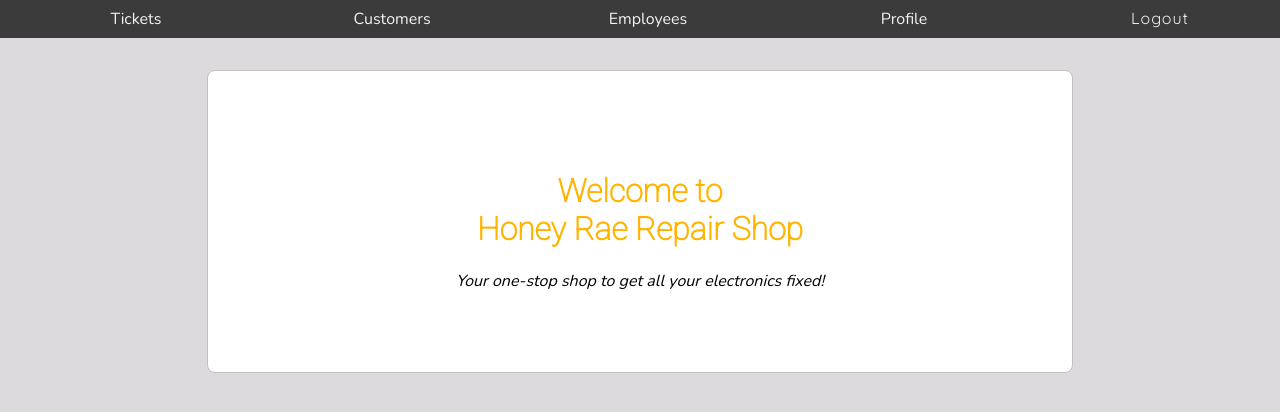
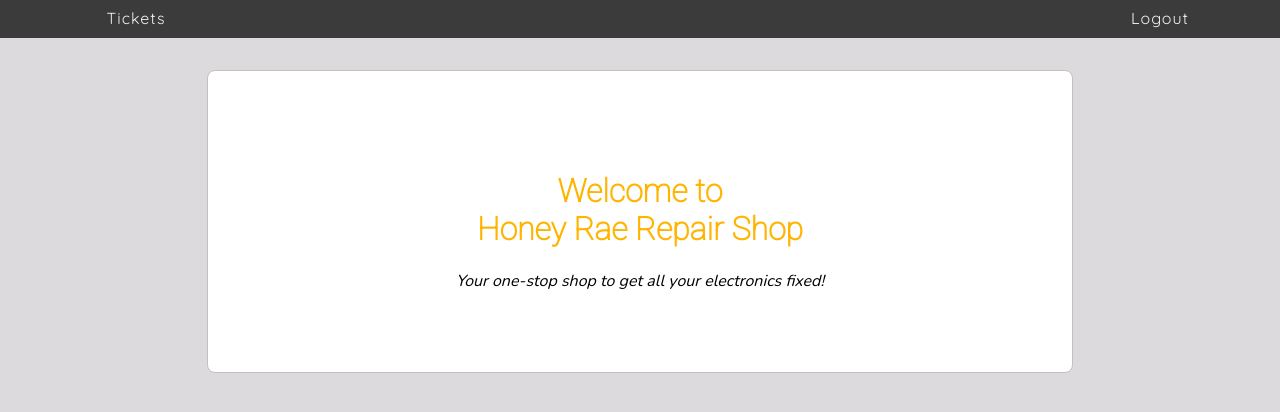
Before and after one commit to jeanpati/honey-rae-repairs, a React (Create React App) app: page / in a window 1280 px wide. Shown: the top 412 px of the page. Built offline with nearby package versions, Linux system fonts and the light colour scheme; sample sign-in values are in the browser's storage.

Commit message:
added employee and customer views

```diff
--- a/src/components/employees/EmployeeDetails.js
+++ b/src/components/employees/EmployeeDetails.js
@@ -5,7 +5,7 @@ import { getEmployeeByUserId } from "../../services/employeeService";
 import("./EmployeeList.css");
 
 export const EmployeeDetails = () => {
-  const [employee, setEmployee] = useState([]);
+  const [employee, setEmployee] = useState({});
   const { employeeId } = useParams();
 
   useEffect(() => {
--- /dev/null
+++ b/src/components/nav/CustomerNav.js
@@ -0,0 +1,31 @@
+import { Link, useNavigate } from "react-router-dom";
+import "./NavBar.css";
+
+export const CustomerNav = () => {
+  const navigate = useNavigate();
+  return (
+    <ul className="navbar">
+      <li className="navbar-item">
+        <Link className="navbar-link" to="/tickets">
+          Tickets
+        </Link>
+      </li>
+      {localStorage.getItem("honey_user") ? (
+        <li className="navbar-item navbar-logout">
+          <Link
+            className="navbar-link"
+            to=""
+            onClick={() => {
+              localStorage.removeItem("honey_user");
+              navigate("/", { replace: true });
+            }}
+          >
+            Logout
+          </Link>
+        </li>
+      ) : (
+        ""
+      )}
+    </ul>
+  );
+};
--- a/src/components/nav/NavBar.js
+++ b/src/components/nav/EmployeeNav.js
@@ -1,7 +1,7 @@
 import "./NavBar.css";
 import { Link, useNavigate } from "react-router-dom";
 
-export const NavBar = () => {
+export const EmployeeNav = () => {
   const navigate = useNavigate();
   return (
     <ul className="navbar">
--- a/src/components/tickets/TicketList.js
+++ b/src/components/tickets/TicketList.js
@@ -12,13 +12,20 @@ export const TicketList = ({ currentUser }) => {
 
   const getAndSetTickets = () => {
     getAllTickets().then((ticketsArray) => {
-      setAllTickets(ticketsArray);
+      if (currentUser.isStaff) {
+        setAllTickets(ticketsArray);
+      } else {
+        const customerTickets = ticketsArray.filter(
+          (ticket) => ticket.userId === currentUser.id
+        );
+        setAllTickets(customerTickets);
+      }
     });
   };
 
   useEffect(() => {
     getAndSetTickets();
-  }, []);
+  }, [currentUser]);
 
   useEffect(() => {
     if (showEmergencyOnly) {
--- a/src/views/ApplicationViews.js
+++ b/src/views/ApplicationViews.js
@@ -1,13 +1,6 @@
-import { Outlet, Route, Routes } from "react-router-dom";
-import { NavBar } from "../components/nav/NavBar";
-import { Welcome } from "../components/welcome/Welcome";
-import { TicketList } from "../components/tickets/TicketList";
-import { CustomersList } from "../components/customers/CustomersList";
-import { CustomerDetails } from "../components/customers/CustomerDetails";
-import { EmployeeList } from "../components/employees/EmployeeList";
-import { EmployeeDetails } from "../components/employees/EmployeeDetails";
 import { useEffect, useState } from "react";
-import { EmployeeForm } from "../forms/EmployeeForm";
+import { CustomerViews } from "./CustomerViews";
+import { EmployeeViews } from "./EmployeeViews";
 export const ApplicationViews = () => {
   const [currentUser, setCurrentUser] = useState({});
 
@@ -18,40 +11,9 @@ export const ApplicationViews = () => {
     setCurrentUser(honeyUserObject);
   }, []);
 
-  return (
-    <>
-      <Routes>
-        <Route
-          path="/"
-          element={
-            <>
-              <NavBar />
-              <Outlet />
-            </>
-          }
-        >
-          <Route index element={<Welcome />} />
-          <Route
-            path="tickets"
-            element={<TicketList currentUser={currentUser} />}
-          />
-          <Route path="customers">
-            <Route index element={<CustomersList />} />
-            <Route path=":customerId" element={<CustomerDetails />} />{" "}
-            {/* /customers/:customerId whenever the path of our app matches this
-    it will take whatever is after customers and store it on an object.
-    We access it via useParams hook in CustomerDetails. the key being returned will be the customerId above which is line 7 in params of CustDetails*/}
-          </Route>
-          <Route path="employees">
-            <Route index element={<EmployeeList />} />
-            <Route path=":employeeId" element={<EmployeeDetails />} />{" "}
-          </Route>
-          <Route
-            path="profile"
-            element={<EmployeeForm currentUser={currentUser} />}
-          />
-        </Route>
-      </Routes>
-    </>
+  return currentUser.isStaff ? (
+    <EmployeeViews currentUser={currentUser} />
+  ) : (
+    <CustomerViews currentUser={currentUser} />
   );
 };
--- /dev/null
+++ b/src/views/CustomerViews.js
@@ -0,0 +1,26 @@
+import { Outlet, Route, Routes } from "react-router-dom";
+import { Welcome } from "../components/welcome/Welcome";
+import { CustomerNav } from "../components/nav/CustomerNav";
+import { TicketList } from "../components/tickets/TicketList";
+
+export const CustomerViews = ({ currentUser }) => {
+  return (
+    <Routes>
+      <Route
+        path="/"
+        element={
+          <>
+            <CustomerNav />
+            <Outlet />
+          </>
+        }
+      >
+        <Route index element={<Welcome />} />
+        <Route
+          path="tickets"
+          element={<TicketList currentUser={currentUser} />}
+        />
+      </Route>
+    </Routes>
+  );
+};
--- /dev/null
+++ b/src/views/EmployeeViews.js
@@ -0,0 +1,46 @@
+import { Outlet, Route, Routes } from "react-router-dom";
+import { EmployeeNav } from "../components/nav/EmployeeNav";
+import { Welcome } from "../components/welcome/Welcome";
+import { TicketList } from "../components/tickets/TicketList";
+import { CustomersList } from "../components/customers/CustomersList";
+import { CustomerDetails } from "../components/customers/CustomerDetails";
+import { EmployeeList } from "../components/employees/EmployeeList";
+import { EmployeeDetails } from "../components/employees/EmployeeDetails";
+import { EmployeeForm } from "../forms/EmployeeForm";
+
+export const EmployeeViews = ({ currentUser }) => {
+  return (
+    <Routes>
+      <Route
+        path="/"
+        element={
+          <>
+            <EmployeeNav />
+            <Outlet />
+          </>
+        }
+      >
+        <Route index element={<Welcome />} />
+        <Route
+          path="tickets"
+          element={<TicketList currentUser={currentUser} />}
+        />
+        <Route path="customers">
+          <Route index element={<CustomersList />} />
+          <Route path=":customerId" element={<CustomerDetails />} />{" "}
+          {/* /customers/:customerId whenever the path of our app matches this
+    it will take whatever is after customers and store it on an object.
+    We access it via useParams hook in CustomerDetails. the key being returned will be the customerId above which is line 7 in params of CustDetails*/}
+        </Route>
+        <Route path="employees">
+          <Route index element={<EmployeeList />} />
+          <Route path=":employeeId" element={<EmployeeDetails />} />{" "}
+        </Route>
+        <Route
+          path="profile"
+          element={<EmployeeForm currentUser={currentUser} />}
+        />
+      </Route>
+    </Routes>
+  );
+};
```
